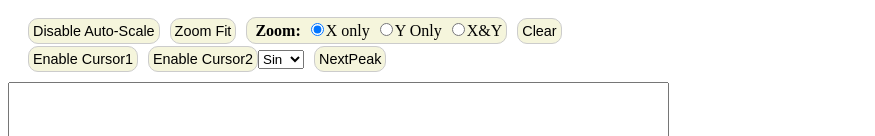
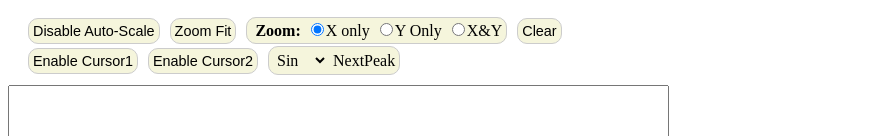
Before and after one commit to weecabin/JSAnywhere, a website: page Chart class/index.HTML in a window 1280 px wide. Shown: the part 413-549 px from the top of the page, without its empty margins (0-875 px from the left). Drawn offline with Linux system fonts and the light colour scheme.

Commit message:
Update style.css
Changes for move cursor controls

```diff
--- a/Chart class/style.css
+++ b/Chart class/style.css
@@ -10,7 +10,7 @@ input{
   margin:10px;
 }
 
-.radio-group, button {
+.radio-group, .moveCursor, button {
   font-size: 1em;
   color:black;
   border: 1px solid #ccc;
@@ -20,9 +20,10 @@ input{
   margin-left:10px;
 }
 
-.radio-group span {
+.radio-group span , .moveCursor span{
     font-weight: bold;
     margin-bottom: 4px;
+	height: 20px;
 }
 
 .radio-group input {
@@ -32,3 +33,25 @@ input{
 button{
   font-size:.9em;
 }
+
+.moveCursor select,
+.moveCursor button {
+    outline: none; /* Remove the focus outline */
+    border: none;  /* Remove borders */
+    background: transparent; /* Remove background color */
+    padding: 0; /* Remove padding */
+    margin: 0; /* Remove margin */
+    box-shadow: none; /* Remove shadow styles */
+    font: inherit; /* Ensure font matches the parent span */
+    cursor: pointer; /* Ensure it still looks interactive */
+}
+
+.moveCursor select{
+	padding: 0 10px 0 0;
+}
+
+.moveCursor {
+    display: inline-flex; /* Align items in a row */
+    gap: 5px; /* Optional spacing between select and button */
+    align-items: center; /* Vertically align items */
+}
```
